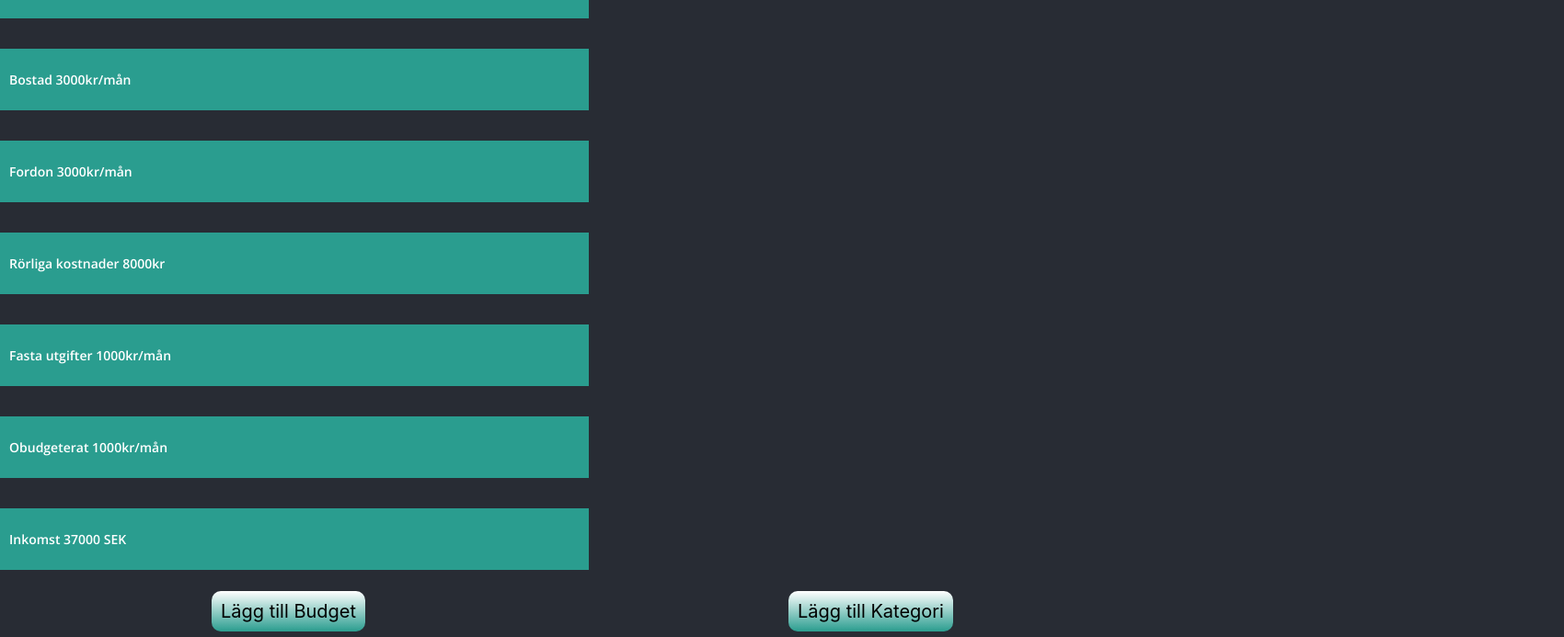
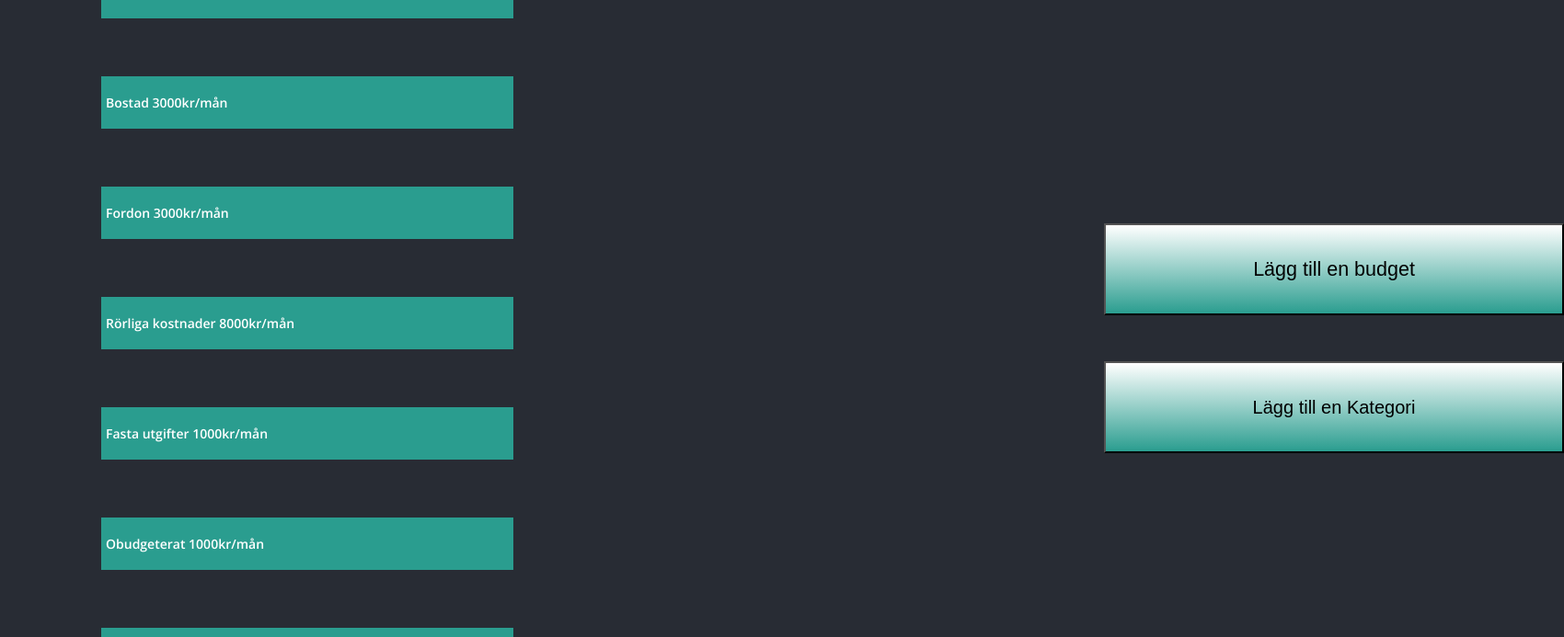
Before and after one commit to Basgrupp3Org/johannasnyareactfrontend, a React (Create React App) app: page /budget in a window 1280 px wide. Shown: the part 227-920 px from the top of the page at 92% size, 1700 px wide, since content can reach past the window. Built offline with nearby package versions, Linux system fonts and the light colour scheme.

Commit message:
carlochomerAccordionbutton

```diff
--- a/src/Components/Budget/Accordion.css
+++ b/src/Components/Budget/Accordion.css
@@ -1,61 +1 @@
-
 @import url("https://fonts.googleapis.com/css?family=Open+Sans:400,600&display=swap");
-
-
-
-.accordion__section {
-    display: flex;
-    flex-direction: column;
-}
-
-
-
-.accordion {
-    background-color: #eee;
-    color: #444;
-    cursor: pointer;
-    padding: 18px;
-    display: flex;
-    align-items: center;
-    border: none;
-    outline: none;
-    transition: background-color 0.6s ease;
-}
-
-
-.accordion:hover,
-.accordion.active {
-    background-color: #ccc;
-}
-
-
-.accordion__title {
-    font-family: "Open Sans", sans-serif;
-    font-weight: 600;
-    font-size: 14px;
-}
-
-
-.accordion__icon {
-    margin-left: auto;
-    transition: 0.6s ease;
-}
-
-.rotate {
-    transform: rotate(90deg);
-}
-
-.accordion__content {
-
-    background-color: white;
-    overflow: hidden;
-    transition: max-height 0.6s ease;
-
-}
-
-.accordion__text {
-    font-family: "Open Sans", sans-serif;
-    font-weight: 400;
-    font-size: 14px;
-    padding: 18px;
-}
--- a/src/Components/Budget/Accordion.js
+++ b/src/Components/Budget/Accordion.js
@@ -1,58 +1,51 @@
 import React, { useState, useRef } from "react";
-
 import "./Accordion.css";
 
 function Accordion(props) {
-    const [setActive, setActiveState] = useState("");
-    const [setHeight, setHeightState] = useState("0px");
-    const [setRotate, setRotateState] = useState("accordion__icon");
+    const [setActive, setActiveState] = useState (false);
+
 
     const content = useRef(null);
 
     function toggleAccordion() {
-        setActiveState(setActive === "" ? "active" : "");
-        setHeightState(
-            setActive === "active" ? "0px" : `${content.current.scrollHeight}px`
-        );
-        setRotateState(
-            setActive === "active" ? "accordion__icon" : "accordion__icon rotate"
-        );
+        setActiveState(!setActive);
+
+
     }
 
+    let activeclassName = ''
+
+    if (setActive === true  ) {
+        activeclassName = 'accordion--active'
+    }
+
+
+
     return (
-        <div className="accordion__section">
-            <button className={`accordion ${setActive}`} onClick={toggleAccordion}>
+        <div className={`accordion__section ${activeclassName}`}>
+            <button className={`accordion `} onClick={toggleAccordion}>
                 <p className="accordion__title">{props.title}</p>
+
 
             </button>
 
             <div
                 ref={content}
-                style={{ maxHeight: `${setHeight}` }}
+
                 className="accordion__content"
 
 
-
             >
-
-
-
+              <button>Lägg till</button>
 
 
                 <div
+
                     className="accordion__text"
 
                     dangerouslySetInnerHTML={{ __html: props.content }}
 
                 />
-
-                <button> hej </button>
-
-
-
-
-
-
 
 
 
--- a/src/Components/Budget/BudgetPage.css
+++ b/src/Components/Budget/BudgetPage.css
@@ -5,32 +5,27 @@
 .accordion__section {
     display: flex;
     flex-direction: column;
-    width: 50%;
+    width: 35%;
     height: 100px;
+    padding: 10px;
+    position: relative; right: -100px;
+    position: relative; bottom: -100px;
+
 
 }
-
 
 
 .accordion {
     background-color: #2A9D8F;
     color:#fff;
     cursor: pointer;
-    padding: 10px;
+    padding: 5px;
     display: flex;
     align-items: center;
     border: black;
     outline: none;
     transition: background-color 0.6s ease;
 }
-
-
-/* .accordion:hover,
-.accordion.active {
-    background-color: #2A9D8F ;
-     height: 30px;
-    padding: 10px;
-} */
 
 
  .accordion__title {
@@ -40,95 +35,61 @@
 }
 
 
-.accordion__icon {
-    margin-left: auto;
-    transition: 0.6s ease;
-}
-
-.rotate {
-    transform: rotate(90deg);
-}
 
 .accordion__content {
 
-    background-color: white;
-    overflow: hidden;
+    background-color: rgb(150, 179, 168);
     transition: max-height 0.6s ease;
     border: black;
+    z-index: 100;
+    display: none;
+
 
 }
+
+.accordion--active .accordion__content{
+    display: flex;
+
+}
+
+
 
 .accordion__text {
     font-family: "Open Sans", sans-serif;
     font-weight: 400;
     font-size: 14px;
     padding: 14px;
- }
- /* .lowerpart {
-   display: block;
-   margin: 50px auto;
-   width: 40%;
-   padding: 25px;
+    position: relative; right: -225px;
 
 
+ }
 
 
+  .btn1 {
 
-} */
+    background: linear-gradient(#fff, #2a9d8f);
+    color: black;
+    font-size: 20px;
+    margin: 50px;
+    position: relative; right: -1150px;
+    position: relative; top: -350px;
+    height: 100px;
+    width: 500px;
 
 
-/* .lowerrightpart{
-    display: block;
-    margin: 50px auto;
-    width: 15%;
-    height: 50%;
-} */
+  }
 
 
-/*.buttons {
-    padding: 50px 100px;
-    overflow: hidden; /* for clearfix */
+  .btn2 {
 
-   .btn1, .btn2 {
-     color: black;
-     font-size: 20px;
-     padding: 10px;
-     border-radius: 10px;
-     margin: 230px;
-     position: static;
-     background: linear-gradient(#fff, #2a9d8f);
+    background: linear-gradient(#fff, #2a9d8f);
+    color: black;
+    font-size: 21.5px;
+    margin: 50px;
+    position: relative; top: -700px;
+    position: relative; right: -1150px;
+    height: 100px;
+    width: 500px;
 
 
-   }
-   /* .btn1 {
-    width: 150px;
-    height: 30px;
-    border-radius: 25px;
-    background: linear-gradient(#fff, #2a9d8f);
-    font-size: 20px;
-    color: black;
-    margin: 5px;
-    padding: 25px;
-
-    margin-left: 750px;
-
-     */
-
-
-   /* }
-   .btn2 {
-    width: 150px;
-    height: 30px;
-    border-radius: 25px;
-    background: linear-gradient(#fff, #2a9d8f);
-    font-size: 20px;
-    color: black;
-    margin: 5px;
-    padding: 25px;
-    margin-left: 350px;
-
-
-
-
-   }
- */
+  }
--- a/src/Components/Budget/BudgetPage.js
+++ b/src/Components/Budget/BudgetPage.js
@@ -1,6 +1,8 @@
 
 import Accordion from './Accordion'
 import './BudgetPage.css'
+import CreateCategoryModal from './CreateCategoryModal';
+import CreateBudgetModal from './CreateBudgetModal';
 
 
 
@@ -10,28 +12,22 @@ function BudgetPage() {
         <div>
             <Accordion
                 title="Datum"
-                content="16-06-2021"
+                content="16-06-2021 - 31-06-2021"
             />
-
-            <Accordion
-                title="Sparmål"
-                content="lägg till "
-
-
-            />
-
 
 
             <Accordion
                 title="Bostad      3000kr/mån"
-                content="3000:- Bosta" />
+                content="3000:- Bostad"
+                />
+
 
             <Accordion
                 title="Fordon      3000kr/mån"
-                content="1000:-    Vovlo/Rejmes" />
+                content="1000:-    Volvo" />
 
             <Accordion
-                title="Rörliga kostnader    8000kr"
+                title="Rörliga kostnader    8000kr/mån"
                 content="500:-    SF Bio" />
 
             <Accordion
@@ -48,9 +44,15 @@ function BudgetPage() {
             />
 
 
-            <div clas="buttons">
-                <a class="btn1" >Lägg till Budget</a>
-                <a class="btn2">Lägg till Kategori</a>
+            <div className="buttons">
+
+                  <CreateCategoryModal />
+
+                  <CreateBudgetModal />
+
+
+
+
             </div>
 
 
--- /dev/null
+++ b/src/Components/Budget/CreateBudgetModal.js
@@ -0,0 +1,129 @@
+import "./BudgetPage";
+import React, { useState, useEffect, useContext } from "react";
+import { makeStyles } from "@material-ui/core/styles";
+import Modal from "@material-ui/core/Modal";
+import { Input } from "@material-ui/core";
+
+
+function getModalStyle() {
+  const top = 50;
+  const left = 50;
+
+  return {
+    top: `${top}%`,
+    left: `${left}%`,
+    transform: `translate(-${top}%, -${left}%)`,
+  };
+}
+
+const useStyles = makeStyles((theme) => ({
+  paper: {
+    position: "absolute",
+    width: 800,
+    backgroundColor: '#2A9D8F',
+    border: "2px solid #000",
+    boxShadow: theme.shadows[5],
+    padding: theme.spacing(2, 4, 3),
+  },
+}));
+
+function CreateBudgetModal() {
+  const classes = useStyles();
+  const [modalStyle] = React.useState(getModalStyle);
+  const [summary, setSummary] = useState("");
+  const [open, setOpen] = useState(false);
+  const [startdate, setStartDate] = useState("");
+  const [enddate, setEndDate] = useState("");
+  const [budgetName, setBudgetName] = useState("");
+
+
+
+
+
+
+
+  // reset fields and close modal
+  const ResetForm = (data) => {
+
+    setBudgetName('')
+    setStartDate('')
+    setEndDate('')
+    setOpen(false)
+    window.alert('Your :D has succesfully been uploaded!')
+  }
+
+  const handleBudgetChange = (e) => {
+      e.preventDefault();
+
+      console.log('handleBudgetChange fired')
+  }
+
+
+
+  const setBudgetName1 = (e) => {
+    if (purchaseRegex.exec(e.target.value)) {
+      setSummary("");
+      setBudgetName(e.target.value);
+    } else {
+      setSummary("no numbers allowed");
+    }
+  };
+
+  const purchaseRegex = new RegExp("^[A-ZÅÄÖÈa-zåäöé ]{0,29}$");
+
+  return (
+    <div className="rpm">
+      <button className="btn2" onClick={() => setOpen(true)}>Lägg till en budget</button>
+
+      <Modal open={open} onClose={() => setOpen(false)}>
+        <div style={modalStyle} className={classes.paper}>
+          <form className="rpm__registerbudget">
+            <center>
+              <h2 className="rpm__budgettext">Skapa Budget</h2>
+            </center>
+            {summary}
+            <input
+              type="text"
+              className="modalinputs"
+              name="budgetName"
+              pattern="^[a-zåäöé]{0,19}$"
+              placeholder="Budget Name"
+            //   value={budgetName}
+              onChange={setBudgetName}
+              required
+            ></input>
+
+              <input
+              placeholder="Budget Start"
+              className="modalinputs"
+              type="date"
+              value={startdate}
+              onChange={(e) => setStartDate(e.target.value)}
+            />
+
+            <input
+              placeholder="Budget End"
+              className="modalinputs"
+              type="date"
+              value={enddate}
+              onChange={(e) => setEndDate(e.target.value)}
+            />
+
+
+
+            <button
+              variant="contained"
+              className="modalinputssubmit"
+            //   onClick={handlePurchase}
+            >
+              Skapa
+            </button>
+          </form>
+        </div>
+      </Modal>
+    </div>
+  );
+}
+
+
+export default CreateBudgetModal;
--- /dev/null
+++ b/src/Components/Budget/CreateCategoryModal.js
@@ -0,0 +1,110 @@
+import "./BudgetPage";
+import React, { useState, useEffect, useContext } from "react";
+import { makeStyles } from "@material-ui/core/styles";
+import Modal from "@material-ui/core/Modal";
+import { Input } from "@material-ui/core";
+
+
+function getModalStyle() {
+  const top = 50;
+  const left = 50;
+
+  return {
+    top: `${top}%`,
+    left: `${left}%`,
+    transform: `translate(-${top}%, -${left}%)`,
+  };
+}
+
+const useStyles = makeStyles((theme) => ({
+  paper: {
+    position: "absolute",
+    width: 800,
+    backgroundColor: '#2A9D8F',
+    border: "2px solid #000",
+    boxShadow: theme.shadows[5],
+    padding: theme.spacing(2, 4, 3),
+  },
+}));
+
+function CreateCategoryModal() {
+  const classes = useStyles();
+  const [modalStyle] = React.useState(getModalStyle);
+  const [summary, setSummary] = useState("");
+  const [open, setOpen] = useState(false);
+
+  const [categoryName, setCategoryName] = useState("");
+
+
+
+
+
+
+
+  // reset fields and close modal
+  const ResetForm = (data) => {
+
+    setCategoryName('')
+
+    setOpen(false)
+    window.alert('Your :D has succesfully been uploaded!')
+  }
+
+  const handleBudgetChange = (e) => {
+      e.preventDefault();
+
+      console.log('handleBudgetChange fired')
+  }
+
+
+
+  const setPurchaseName1 = (e) => {
+    if (purchaseRegex.exec(e.target.value)) {
+      setSummary("");
+      setCategoryName(e.target.value);
+    } else {
+      setSummary("no numbers allowed");
+    }
+  };
+
+  const purchaseRegex = new RegExp("^[A-ZÅÄÖÈa-zåäöé ]{0,29}$");
+
+  return (
+    <div className="rpm">
+      <button className="btn1" onClick={() => setOpen(true)}>Lägg till en Kategori</button>
+
+      <Modal open={open} onClose={() => setOpen(false)}>
+        <div style={modalStyle} className={classes.paper}>
+          <form className="rpm__registerpurchase">
+            <center>
+              <h2 className="rpm__purchasetext">Skapa Kategori</h2>
+            </center>
+            {summary}
+            <input
+              type="text"
+              className="modalinputs"
+              name="categoryName"
+              pattern="^[a-zåäöé]{0,19}$"
+              placeholder="Category Name"
+            //   value={categoryName}
+              onChange={setCategoryName}
+              required
+            ></input>
+
+
+            <button
+              variant="contained"
+              className="modalinputssubmit"
+            //   onClick={handlePurchase}
+            >
+              Skapa
+            </button>
+          </form>
+        </div>
+      </Modal>
+    </div>
+  );
+}
+
+
+export default CreateCategoryModal;
--- a/src/Components/Home/LastTransaction.js
+++ b/src/Components/Home/LastTransaction.js
@@ -18,7 +18,7 @@ export default function LastTransaction(props) {
         <div className="HeaderLabel">
         <label className="BuyLabel">Senaste transaktionerna</label>
 
-        </div>
+        {/* </div>
 
 
 
--- a/src/Components/Home/SavingGoal.js
+++ b/src/Components/Home/SavingGoal.js
@@ -13,15 +13,15 @@ export default function SavingGoal(props) {
 
     return (
         <div>
-            <label>Sparmål</label>
+            {/* <label>Sparmål</label>
 
-            <div>
+              <div>
                 {props.data.sparmål.map((x) => (
                     <div>
                         <label>{x.namn}: Att Spara: {x.attSpara} Sparat: {x.sparat}</label>
                     </div>
                 ))}
-            </div>
+            </div> */}
 
 
         </div>
```
Also changed, not shown: src/Components/Home/BigSavingGoal.js (+9 -9 lines), src/Components/Home/RegisterPurchaseModal.js (+4 -4 lines), src/Components/Home/VariableCosts.js (+8 -8 lines).
